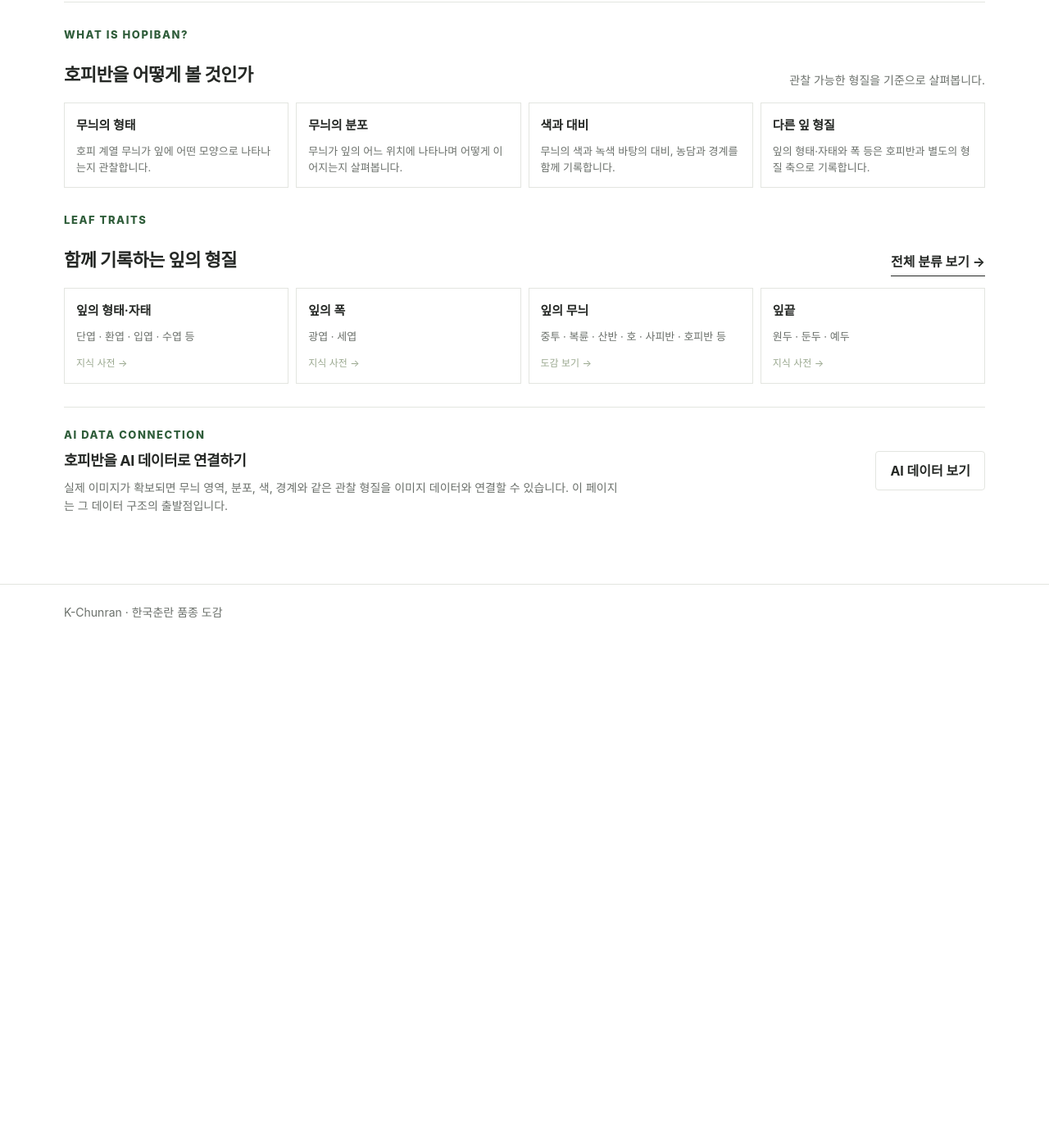
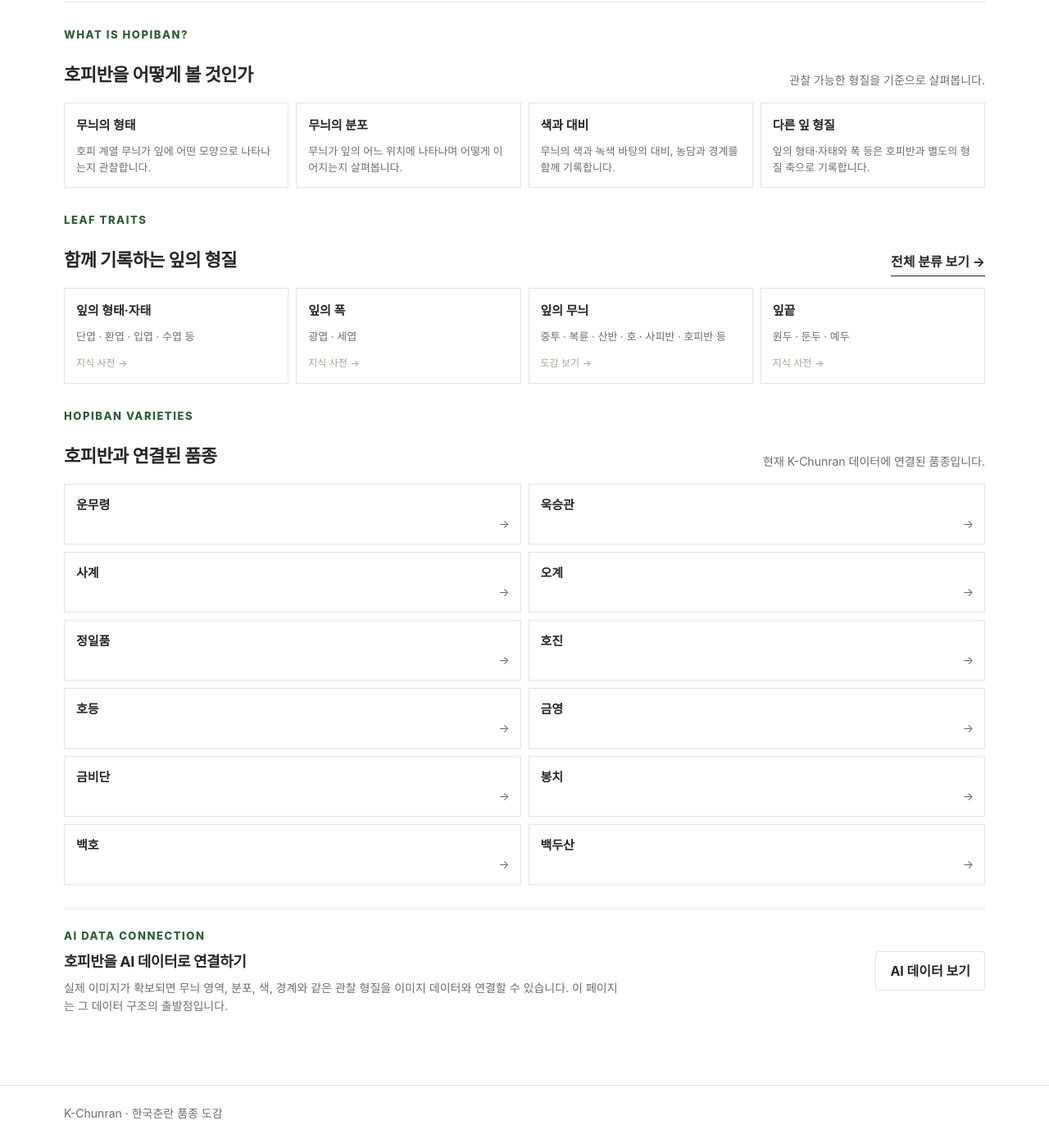
Before and after one commit to parasolra5-pixel/K-chunran, a Jekyll site: the page built from varieties/leaf/hopiban.md, in a window 1280 px wide and 1400 px high, scrolled down 450 px. Shown: the whole window at 82% size. Built offline with Jekyll 4.4.1, drawn with Linux system fonts in a browser that asks for light colours; before the commit the page ends 1240 px from its top, so only the background shows below that.

Commit message:
feat: connect hopiban varieties to catalog

```diff
--- a/varieties/leaf/hopiban.md
+++ b/varieties/leaf/hopiban.md
@@ -78,6 +78,35 @@ permalink: /varieties/leaf/hopiban/
   </div>
 </section>
 
+<section class="kc-leaf-section">
+  <div class="kc-section-heading">
+    <div>
+      <p class="kc-section-kicker">HOPIBAN VARIETIES</p>
+      <h2>호피반과 연결된 품종</h2>
+    </div>
+    <p class="kc-section-note">현재 K-Chunran 데이터에 연결된 품종입니다.</p>
+  </div>
+
+  <div class="kc-jungtu-variety-list">
+    {% for post in site.posts %}
+      {% assign d = site.data.varieties[post.variety_id] %}
+      {% if d %}
+        {% assign patterns = d.classification.pattern %}
+        {% if patterns contains "hopiban" %}
+          {% assign class_label = site.data.categories.cultivar_class[d.cultivar_class] %}
+          <a class="kc-jungtu-variety" href="{{ post.url | relative_url }}">
+            <strong>{{ d.name }}</strong>
+            {% if d.hanja %}<span>{{ d.hanja }}</span>{% endif %}
+            {% if class_label %}<em>{{ class_label }}</em>{% endif %}
+            {% if d.traits.leaf.form %}<small>{{ d.traits.leaf.form }}</small>{% endif %}
+            <i>→</i>
+          </a>
+        {% endif %}
+      {% endif %}
+    {% endfor %}
+  </div>
+</section>
+
 <section class="kc-leaf-section kc-jungtu-data">
   <div>
     <p class="kc-section-kicker">AI DATA CONNECTION</p>
```
